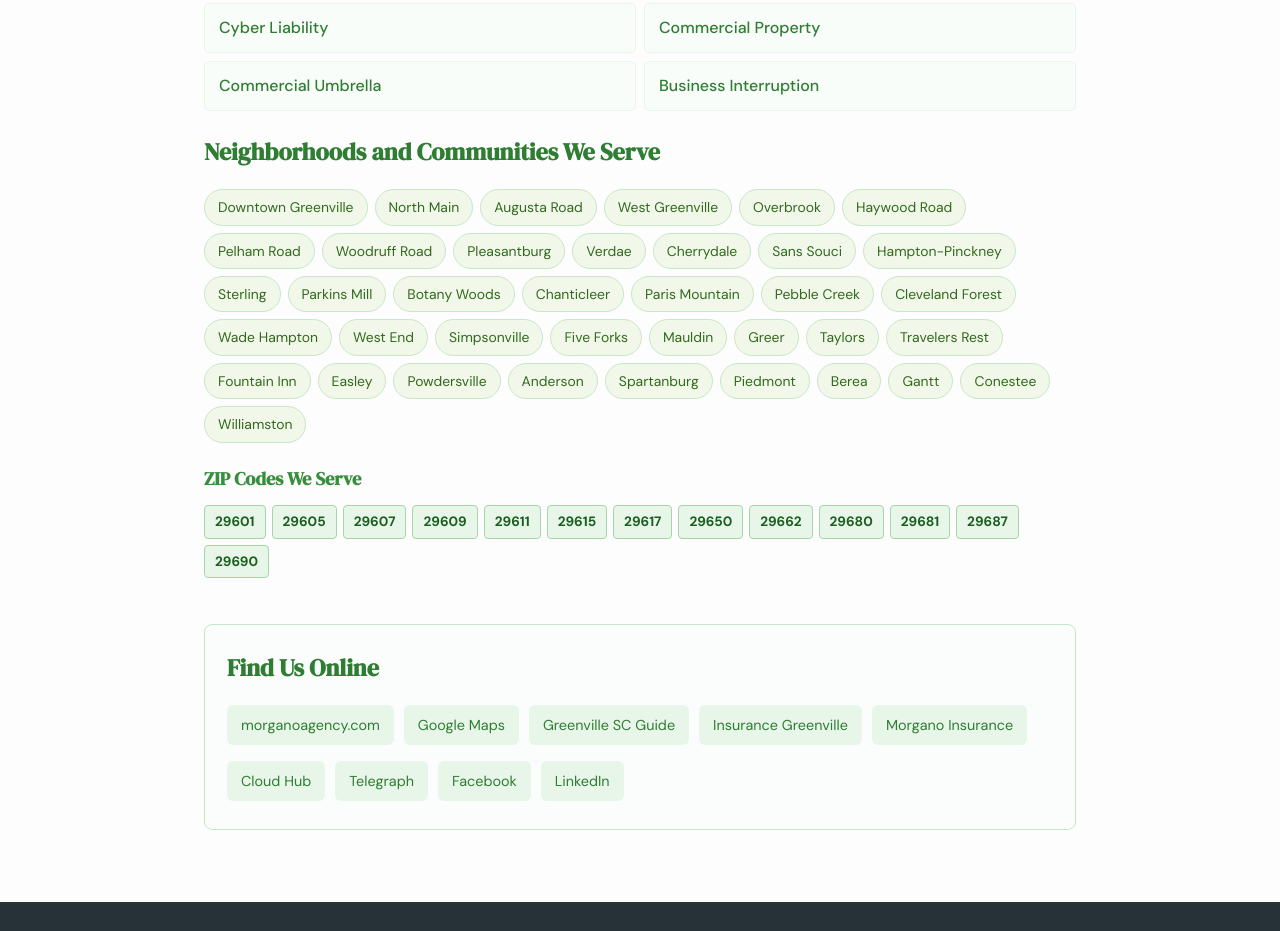
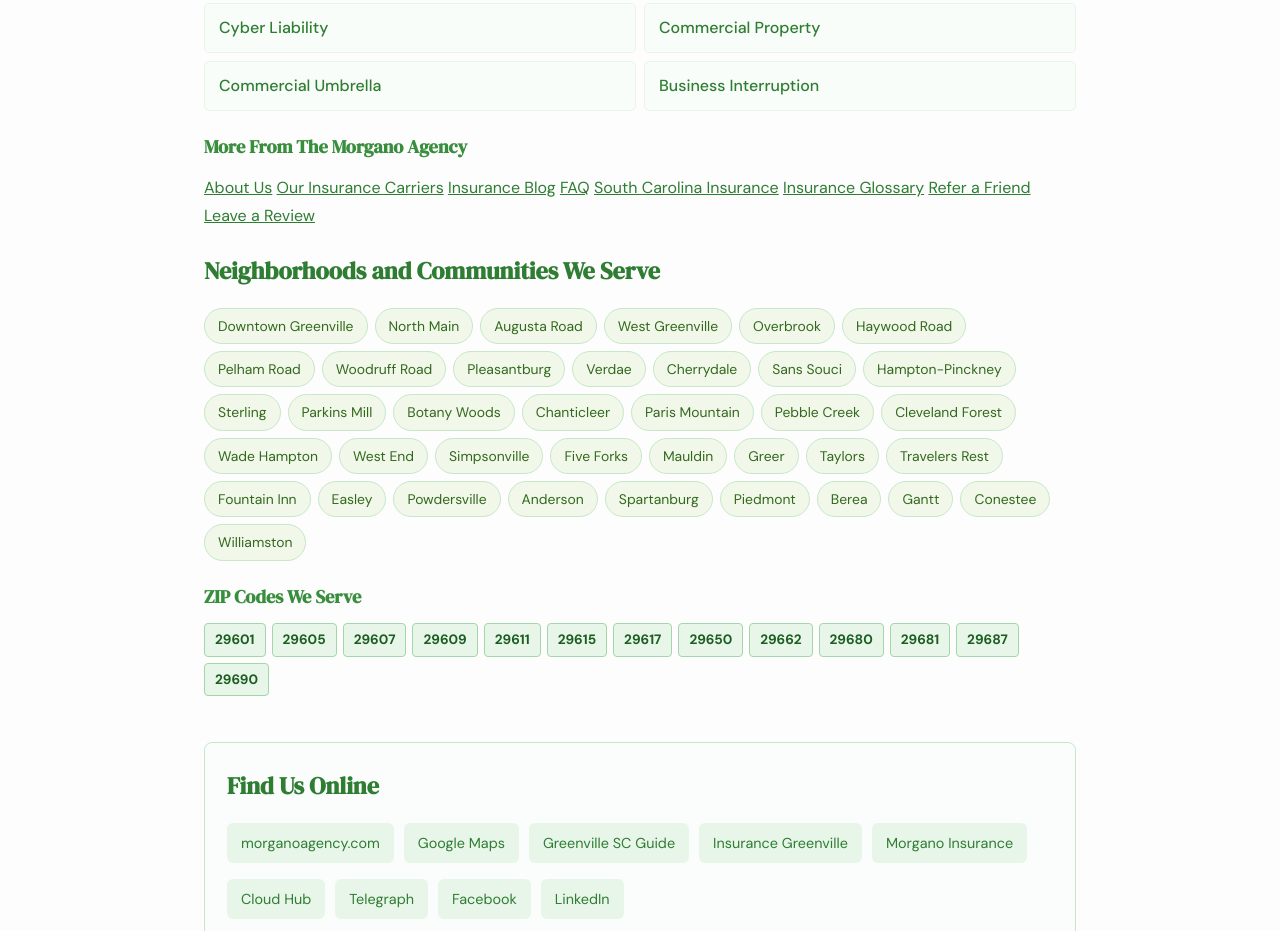
Before and after one commit to Chad179/morgano-insurance-quotes-greenville, a plain HTML site: page index.html in a window 1280 px wide. Shown: the part 6291-7222 px from the top of the page. Drawn offline with Linux system fonts and the light colour scheme.

Commit message:
Add full service link grid to all morganoagency.com pages

```diff
--- a/index.html
+++ b/index.html
@@ -286,6 +286,19 @@
 <a href="https://morganoagency.com/commercial-umbrella-insurance/">Commercial Umbrella</a>
 <a href="https://morganoagency.com/business-interruption-insurance/">Business Interruption</a>
 </div>
+
+<h3>More From The Morgano Agency</h3>
+<div class="services-grid">
+<a href="https://morganoagency.com/about/">About Us</a>
+<a href="https://morganoagency.com/carriers/">Our Insurance Carriers</a>
+<a href="https://morganoagency.com/blog/">Insurance Blog</a>
+<a href="https://morganoagency.com/frequently-asked-questions/">FAQ</a>
+<a href="https://morganoagency.com/south-carolina/">South Carolina Insurance</a>
+<a href="https://morganoagency.com/insurance-terms/">Insurance Glossary</a>
+<a href="https://morganoagency.com/refer-a-friend/">Refer a Friend</a>
+<a href="https://morganoagency.com/leave-a-review/">Leave a Review</a>
+</div>
+
 </section>
 
 <section>
```
